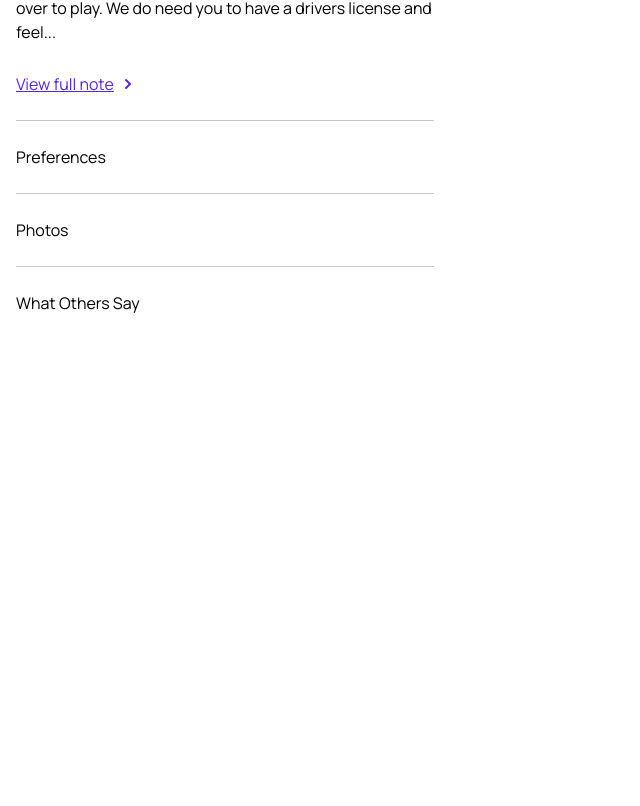
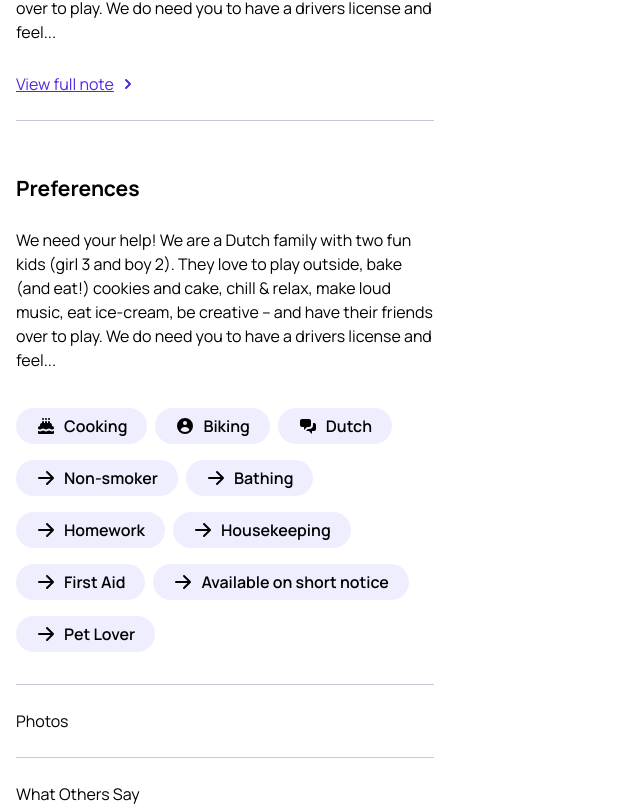
Before and after one commit to andres-codigo/nanny-nina, a Vue app: page /nanny-service-launch-checklist-onboarding in a window 1280 px wide. Shown: the part 1022-1828 px from the top of the page, without its empty margins (0-640 px from the left). Before the commit the page ends 1337 px from the top, so only its background shows below. Built offline with nearby package versions, Linux system fonts and the light colour scheme.

Commit message:
[components, vue] Badge component renamed to ToggleButton and references updated/correct symantic Badge component created w slot and prop/Preferences page DOM/components added

```diff
--- /dev/null
+++ b/src/components/badge/Badge.vue
@@ -0,0 +1,23 @@
+<template>
+	<span
+		class="
+			inline-flex items-center
+			px-5 py-1.5 mr-2 my-2
+			rounded-full
+			font-semibold
+			bg-purple-50
+		">
+		<slot name="icon"></slot>
+		<span class="pl-2">
+			{{ text }}
+		</span>
+	</span>
+</template>
+
+<script>
+export default {
+	props: {
+		text: String
+	}
+}
+</script>
--- a/src/components/profile/fold/Preferences.vue
+++ b/src/components/profile/fold/Preferences.vue
@@ -1,3 +1,33 @@
 <template>
-	<div>Preferences</div>
+	<div class="flex flex-col mt-14">
+		<h5 class="text-header-five font-bold">Preferences</h5>
+		<p class="my-7">We need your help! We are a Dutch family with two fun kids (girl 3 and boy 2). They love to play outside, bake (and eat!) cookies and cake, chill & relax, make loud music, eat ice-cream, be creative – and have their friends over to play. We do need you to have a drivers license and feel...</p>
+		<div class="flex flex-wrap">
+			<Badge text="Cooking"><template #icon><CakeIcon class="w-5 h-5"/></template></Badge>
+			<Badge text="Biking"><template #icon><UserCircleIcon class="w-5 h-5"/></template></Badge>
+			<Badge text="Dutch"><template #icon><ChatAlt2Icon class="w-5 h-5"/></template></Badge>
+			<Badge text="Non-smoker"><template #icon><ArrowRightIcon class="w-5 h-5"/></template></Badge>
+			<Badge text="Bathing"><template #icon><ArrowRightIcon class="w-5 h-5"/></template></Badge>
+			<Badge text="Homework"><template #icon><ArrowRightIcon class="w-5 h-5"/></template></Badge>
+			<Badge text="Housekeeping"><template #icon><ArrowRightIcon class="w-5 h-5"/></template></Badge>
+			<Badge text="First Aid"><template #icon><ArrowRightIcon class="w-5 h-5"/></template></Badge>
+			<Badge text="Available on short notice"><template #icon><ArrowRightIcon class="w-5 h-5"/></template></Badge>
+			<Badge text="Pet Lover"><template #icon><ArrowRightIcon class="w-5 h-5"/></template></Badge>
+		</div>
+	</div>
 </template>
+
+<script>
+import Badge from '../../badge/Badge.vue'
+import { CakeIcon, UserCircleIcon, ChatAlt2Icon, ArrowRightIcon } from '@heroicons/vue/solid'
+
+export default {
+	components: {
+		Badge,
+		CakeIcon,
+		UserCircleIcon,
+		ChatAlt2Icon,
+		ArrowRightIcon
+	}
+}
+</script>
--- a/src/pages/02-worker/nanny/service-launch-and-checklist/pages/04-preferences/AvailabilityWeeklyHours12.vue
+++ b/src/pages/02-worker/nanny/service-launch-and-checklist/pages/04-preferences/AvailabilityWeeklyHours12.vue
@@ -19,7 +19,7 @@
 					<div class="border-b border-gray-50">
 						<div class="flex flex-row  h-20">
 							<div class="inline-flex justify-center items-center w-24">
-								<Badge backgroundColor="bg-gray-500 focus:outline-none focus:ring-2 focus:ring-offset-2 focus:ring-indigo-500" translateXPosition="translate-x-0" text="Sun" />
+								<ToggleButton backgroundColor="bg-gray-500 focus:outline-none focus:ring-2 focus:ring-offset-2 focus:ring-indigo-500" translateXPosition="translate-x-0" text="Sun" />
 							</div>
 							<div class="inline-flex justify-center items-center w-14">&nbsp;</div>
 							<div class="inline-flex grow justify-center items-center px-4"><InputFieldTimeDisabled placeholder="Unavailable" /></div>
@@ -30,7 +30,7 @@
 					<div class="border-b border-gray-50">
 						<div class="flex flex-row h-20">
 							<div class="inline-flex justify-center items-center w-24">
-								<Badge backgroundColor="bg-blue-500 focus:outline-none focus:ring-2 focus:ring-offset-2 focus:ring-indigo-500" translateXPosition="translate-x-6" text="Mon" />
+								<ToggleButton backgroundColor="bg-blue-500 focus:outline-none focus:ring-2 focus:ring-offset-2 focus:ring-indigo-500" translateXPosition="translate-x-6" text="Mon" />
 							</div>
 							<div class="inline-flex justify-center items-center w-14">&nbsp;</div>
 							<div class="inline-flex grow justify-center items-center px-4"><InputFieldTimeEnabled placeholder="09:00 - 11:00" /></div>
@@ -47,7 +47,7 @@
 					<div class="border-b border-gray-50">
 						<div class="flex flex-row  h-20">
 							<div class="inline-flex justify-center items-center w-24">
-								<Badge backgroundColor="bg-blue-500 focus:outline-none focus:ring-2 focus:ring-offset-2 focus:ring-indigo-500" translateXPosition="translate-x-6" text="Tue" />
+								<ToggleButton backgroundColor="bg-blue-500 focus:outline-none focus:ring-2 focus:ring-offset-2 focus:ring-indigo-500" translateXPosition="translate-x-6" text="Tue" />
 							</div>
 							<div class="inline-flex justify-center items-center w-14">&nbsp;</div>
 							<div class="inline-flex grow justify-center items-center px-4"><InputFieldTimeEnabled placeholder="09:00 - 17:00" /></div>
@@ -58,7 +58,7 @@
 					<div class="border-b border-gray-50">
 						<div class="flex flex-row  h-20">
 							<div class="inline-flex justify-center items-center w-24">
-								<Badge backgroundColor="bg-blue-500 focus:outline-none focus:ring-2 focus:ring-offset-2 focus:ring-indigo-500" translateXPosition="translate-x-6" text="Wed" />
+								<ToggleButton backgroundColor="bg-blue-500 focus:outline-none focus:ring-2 focus:ring-offset-2 focus:ring-indigo-500" translateXPosition="translate-x-6" text="Wed" />
 							</div>
 							<div class="inline-flex justify-center items-center w-14">&nbsp;</div>
 							<div class="inline-flex grow justify-center items-center px-4"><InputFieldTimeEnabled placeholder="09:00 - 17:00" /></div>
@@ -69,7 +69,7 @@
 					<div class="border-b border-gray-50">
 						<div class="flex flex-row  h-20">
 							<div class="inline-flex justify-center items-center w-24">
-								<Badge backgroundColor="bg-blue-500 focus:outline-none focus:ring-2 focus:ring-offset-2 focus:ring-indigo-500" translateXPosition="translate-x-6" text="Thur" />
+								<ToggleButton backgroundColor="bg-blue-500 focus:outline-none focus:ring-2 focus:ring-offset-2 focus:ring-indigo-500" translateXPosition="translate-x-6" text="Thur" />
 							</div>
 							<div class="inline-flex justify-center items-center w-14">&nbsp;</div>
 							<div class="inline-flex grow justify-center items-center px-4"><InputFieldTimeEnabled placeholder="09:00 - 17:00" /></div>
@@ -80,7 +80,7 @@
 					<div class="border-b border-gray-50">
 						<div class="flex flex-row  h-20">
 							<div class="inline-flex justify-center items-center w-24">
-								<Badge backgroundColor="bg-blue-500 focus:outline-none focus:ring-2 focus:ring-offset-2 focus:ring-indigo-500" translateXPosition="translate-x-6" text="Fri" />
+								<ToggleButton backgroundColor="bg-blue-500 focus:outline-none focus:ring-2 focus:ring-offset-2 focus:ring-indigo-500" translateXPosition="translate-x-6" text="Fri" />
 							</div>
 							<div class="inline-flex justify-center items-center w-14">&nbsp;</div>
 							<div class="inline-flex grow justify-center items-center px-4"><InputFieldTimeEnabled placeholder="09:00 - 17:00" /></div>
@@ -91,7 +91,7 @@
 					<div class="border-b border-gray-50">
 						<div class="flex flex-row  h-20">
 							<div class="inline-flex justify-center items-center w-24">
-								<Badge backgroundColor="bg-blue-500 focus:outline-none focus:ring-2 focus:ring-offset-2 focus:ring-indigo-500" translateXPosition="translate-x-6" text="Sat" />
+								<ToggleButton backgroundColor="bg-blue-500 focus:outline-none focus:ring-2 focus:ring-offset-2 focus:ring-indigo-500" translateXPosition="translate-x-6" text="Sat" />
 							</div>
 							<div class="inline-flex justify-center items-center w-14">&nbsp;</div>
 							<div class="inline-flex grow justify-center items-center px-4"><InputFieldTimeEnabled placeholder="09:00 - 17:00" /></div>
@@ -112,7 +112,7 @@
 <script>
 import TopNavigation from '../../../../../../components/navigation/TopNavigation.vue'
 import Tabs from '../../../../../../components/tabs/Tabs.vue'
-import Badge from '../../../../../../components/form/Badge.vue'
+import ToggleButton from '../../../../../../components/form/ToggleButton.vue'
 import InputFieldTimeEnabled from '../../../../../../components/form/InputFieldTimeEnabled.vue'
 import InputFieldTimeDisabled from '../../../../../../components/form/InputFieldTimeDisabled.vue'
 import ButtonPrimary from '../../../../../../components/buttons/ButtonPrimary.vue'
@@ -122,7 +122,7 @@ export default {
 	components: {
 		TopNavigation,
 		Tabs,
-		Badge,
+		ToggleButton,
 		InputFieldTimeEnabled,
 		InputFieldTimeDisabled,
 		ButtonPrimary,
```
Also changed, not shown: src/components/form/ToggleButton.vue (renamed from src/components/form/Badge.vue).
